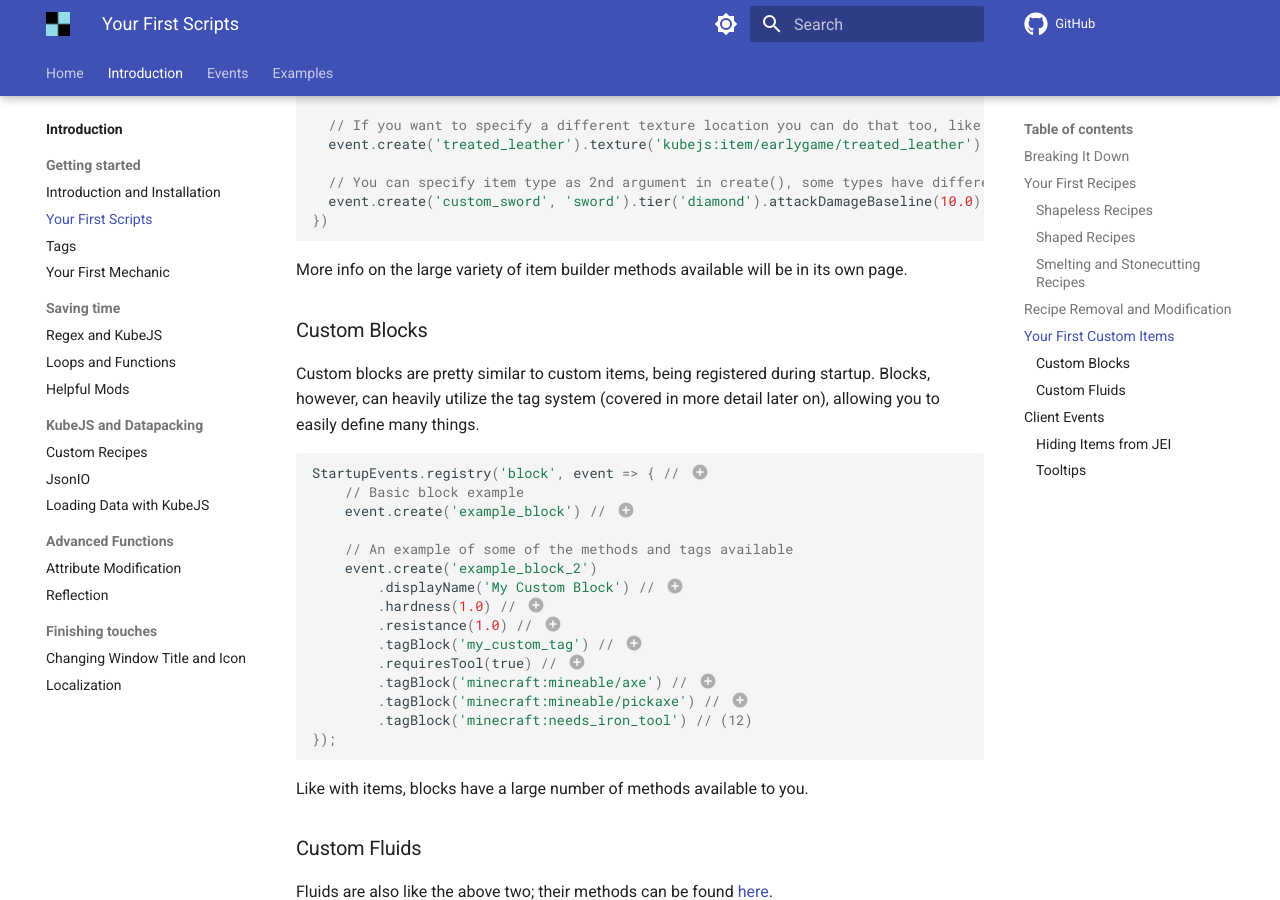
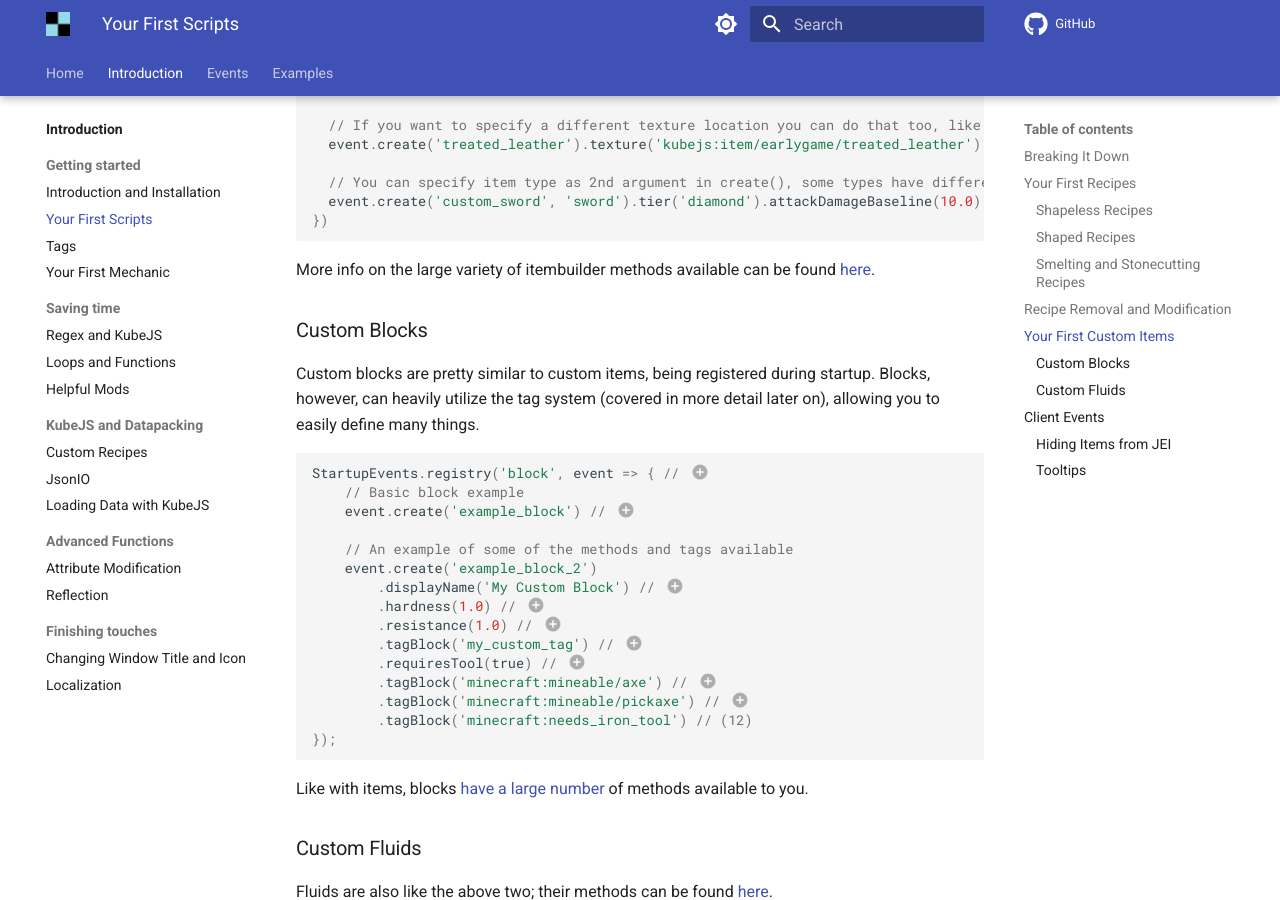
Before and after one commit to ThePansmith/docs, an MkDocs documentation site: the page built from docs/introduction/getting-started/first-scripts.md, in a window 1280 px wide and 900 px high, scrolled down 3543 px. Built offline with MkDocs 1.6.1 and Material for MkDocs 9.7.7, drawn with Linux system fonts in a browser that asks for light colours; comment, search, counter and statistics services are not loaded; some of the changed lines change nothing that is shown.

Commit message:
Update first-scripts.md

````diff
--- a/docs/introduction/getting-started/first-scripts.md
+++ b/docs/introduction/getting-started/first-scripts.md
@@ -207,7 +207,7 @@ StartupEvents.registry('item', event => { // (1)
 3. This texture would be located at `kubejs/assets/kubejs/textures/item/earlygame/treated_leather.png`. You can use different mod IDs as well.
 4. If you want a custom model, you can create one in Blockbench and put it in `kubejs/assets/kubejs/models/item/custom_sword.json`. This is true for both items and blocks.
 
-More info on the large variety of item builder methods available will be in its own page.
+More info on the large variety of itembuilder methods available can be found [here](events/startup/registry/itembuilder.md).
 
 ### Custom Blocks
 
@@ -243,11 +243,11 @@ StartupEvents.registry('block', event => { // (1)
 11. Or pickaxe.
 12. Requires a tool with at least iron tier to mine the block.
 
-Like with items, blocks have a large number of methods available to you.
+Like with items, blocks [have a large number](events/startup/registry/blockbuilder.md) of methods available to you.
 
 ### Custom Fluids
 
-Fluids are also like the above two; their methods can be found [here](https://pastebin.com/raw/yy3i5L5a).
+Fluids are also like the above two; their methods can be found [here](events/startup/registry/fluidbuilder.md).
 
 ```js
 StartupEvents.registry('fluid', event => { // (1)
````
